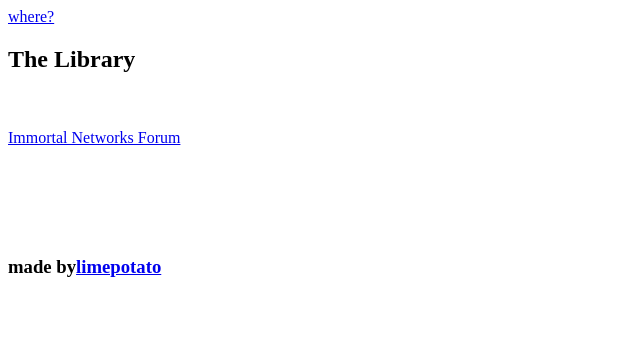
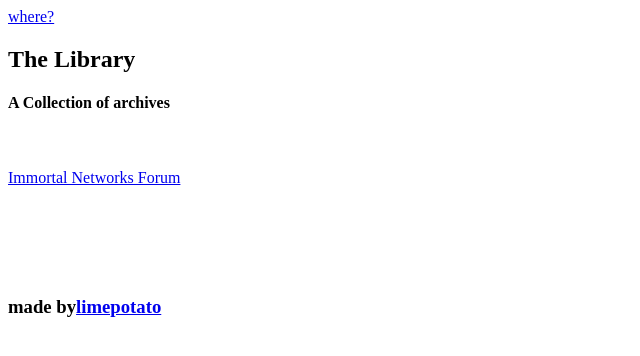
Before and after one commit to LimePotato/nullafati.xyz, a plain HTML site: page index.html in a window 1280 px wide. Shown: the whole page, without its empty margins (0-640 px from the left). Drawn offline with Linux system fonts and the light colour scheme.

Commit message:
Index Clarity

```diff
--- a/index.html
+++ b/index.html
@@ -7,6 +7,7 @@
     <a href="https://nowhere.xyz">where?</a>
     <br>
     <h2>The Library</h2>
+    <h4>A Collection of archives</h4>
     <br><br>
     <a href="Archives/Websites/Immortal Networks Archive.html">Immortal Networks Forum</a>
     <br><br><br><br><br><br>
```
